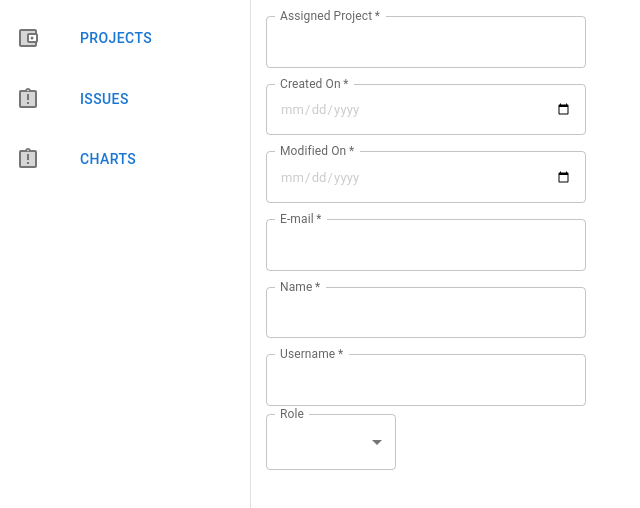
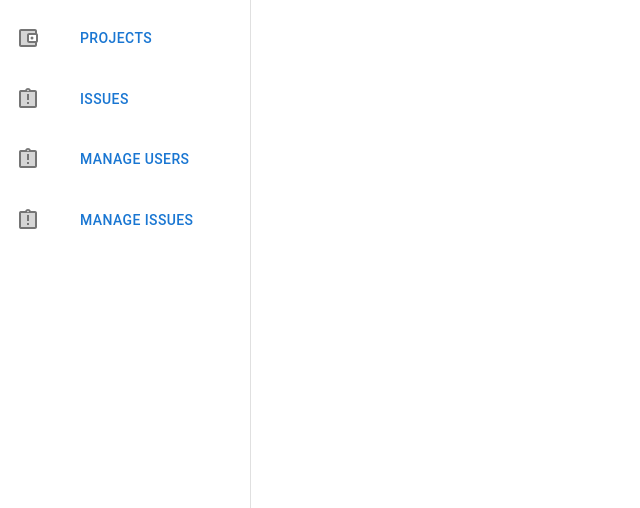
Before and after one commit to tomasojea/BugTrackerView, a React (Create React App) app: page /form in a window 1280 px wide. Shown: the top 508 px of the page, without its empty margins (0-640 px from the left). Built offline with nearby package versions, Linux system fonts and the light colour scheme.

Commit message:
Sidebar refactor

```diff
--- a/src/components/FormPeople.js
+++ b/src/components/FormPeople.js
@@ -5,6 +5,7 @@ import FormInput from  "../components/FormInput"
 import FormSelect from "../components/FormSelect"
 import Box from '@mui/material/Box';
 import {useEffect, useState} from "react"
+import Button from "@material-ui/core/Button";
 
 
 
@@ -45,7 +46,7 @@ function FormPeople(){
                           value:"Insert username"
                        }]
 
-    const selectParams = [{name:"Role",label:"Role", menuItem:["Developer", "Tester", "Manager"]}]
+    const selectParams = [{name:"person_role",label:"Role", menuItem:["Developer", "Tester", "Manager"]}]
 
     useEffect(() => {
         console.log("////From FormPeople////")
@@ -53,12 +54,12 @@ function FormPeople(){
         console.log("////From FormPeople////")
     }, [send]);
 
- /* const handlePOST = () =>{
+  const handlePOST = () =>{
 
-        fetch(url,{
+        fetch("http://localhost:8081/peoples",{
             method:'POST',
             headers:{"Content-Type":"application/hal+json"},
-            body: JSON.stringify(data)
+            body: JSON.stringify(send)
         })
     }
 
@@ -71,14 +72,12 @@ function FormPeople(){
         e.preventDefault()
         handlePOST()
     }
-      */
+
     return(
             <FormReusable
                 formdatainput={inputParams}
                 formdataselect={selectParams}
-
             >
-
                 <Box
                     component="form"
                     sx={{
@@ -88,10 +87,12 @@ function FormPeople(){
                         flexDirection: 'column',
                     }}
                     autoComplete="off"
-                    /*onSubmit={handleSubmit}*/
+                    onSubmit={handleSubmit}
                 >
                     <FormInput setSend={setSend}/>
                     <FormSelect/>
+                                   <Button size="small" type="submit">Submit</Button>
+
                 </Box>
             </FormReusable>
         )
--- a/src/components/FormSelect.js
+++ b/src/components/FormSelect.js
@@ -14,15 +14,12 @@ function FormSelect(){
 
     const handlerfChange = (e) => {
         console.log("//// From FormSelect ////")
-        console.log(data.value)
+        console.log(data)
         const { name, value } = e.target;
         setData({...data,[name]: value});
         console.log("//// From FormSelect ////")
     };
 
-     useEffect(() => {
-         console.log(select)
-     }, [select.value]);
 
 return(
         <>
@@ -54,4 +51,4 @@ return(
 
 }
 
-export default FormSelect
+export default FormSelect;
--- a/src/components/SideBar.js
+++ b/src/components/SideBar.js
@@ -26,16 +26,24 @@ const useStyles = makeStyles({
     const classes = useStyles();
     const menuItems = [
         {
-            text:"projects",
+            text:"Projects",
+            link:"projects",
             icon: <AccountBalanceWalletTwoToneIcon />,
 
         },
         {
             text:"Issues",
+            link:"Issues",
             icon: <AssignmentLateTwoToneIcon />,
         },
         {
-            text:"Charts",
+            text:"Manage Users",
+            link:"createuser",
+            icon: <AssignmentLateTwoToneIcon />,
+        },
+        {
+            text:"Manage Issues",
+            link:"createissue",
             icon: <AssignmentLateTwoToneIcon />,
         }
     ];
@@ -56,7 +64,7 @@ const useStyles = makeStyles({
                         {item.icon}
                     </ListItemIcon>
                     <ListItemText>
-                        <Link  to={"/" + item.text} style={{ textDecoration: 'none' }}><Button>{item.text}</Button></Link>
+                        <Link  to={"/" + item.link} style={{ textDecoration: 'none' }}><Button>{item.text}</Button></Link>
                     </ListItemText>
                 </ListItem>
 
--- a/src/containers/App.js
+++ b/src/containers/App.js
@@ -27,7 +27,7 @@ function App() {
 
                     <Route  path="/charts" component={GraphGrid}/>
 
-                    <Route  path="/form" component={FormPeople}/>
+                    <Route  path="/createuser" component={FormPeople}/>
                 </Switch>
             </div>
         </Router>
```
Also changed, not shown: 1 other file (tests, documents, lock files or other folders).
